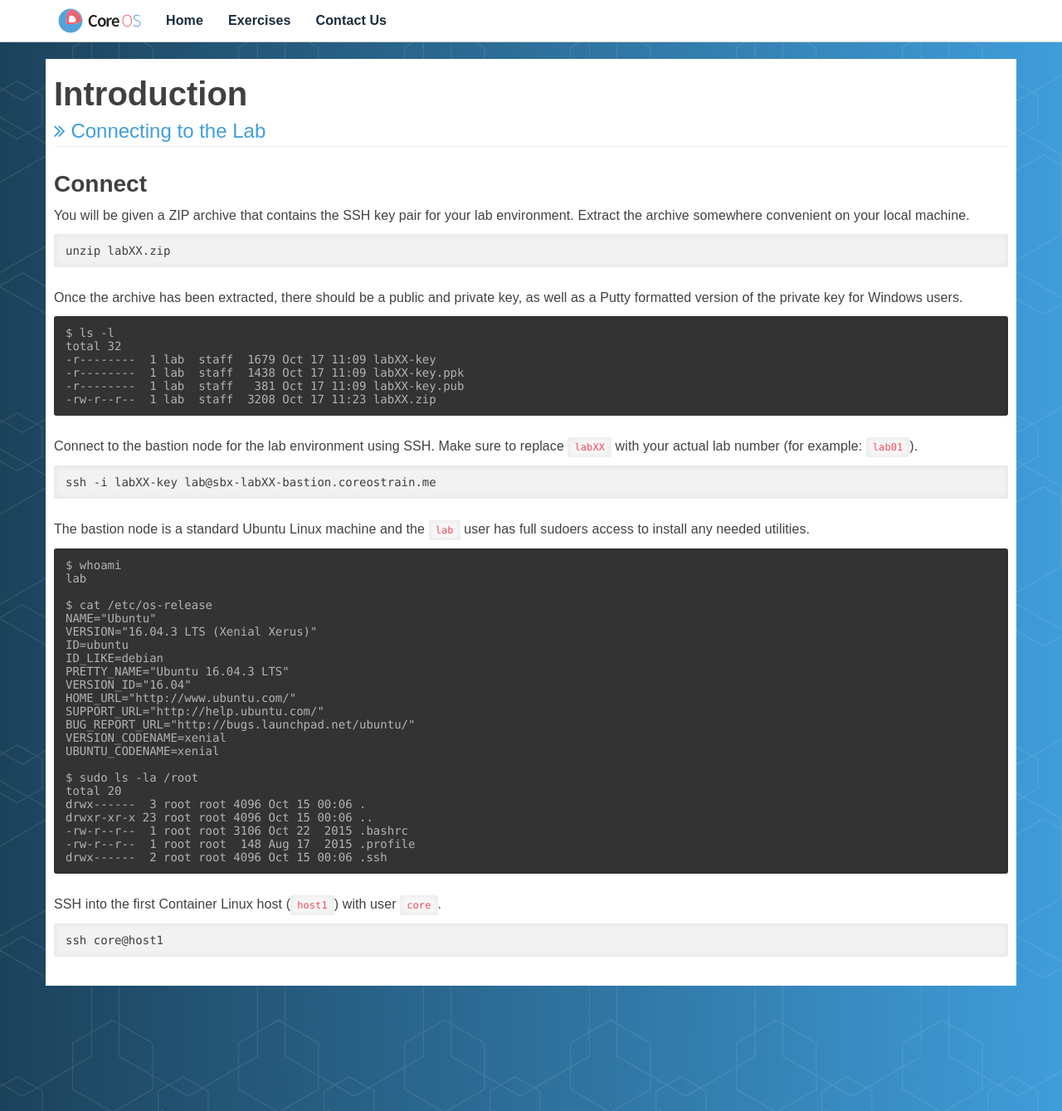
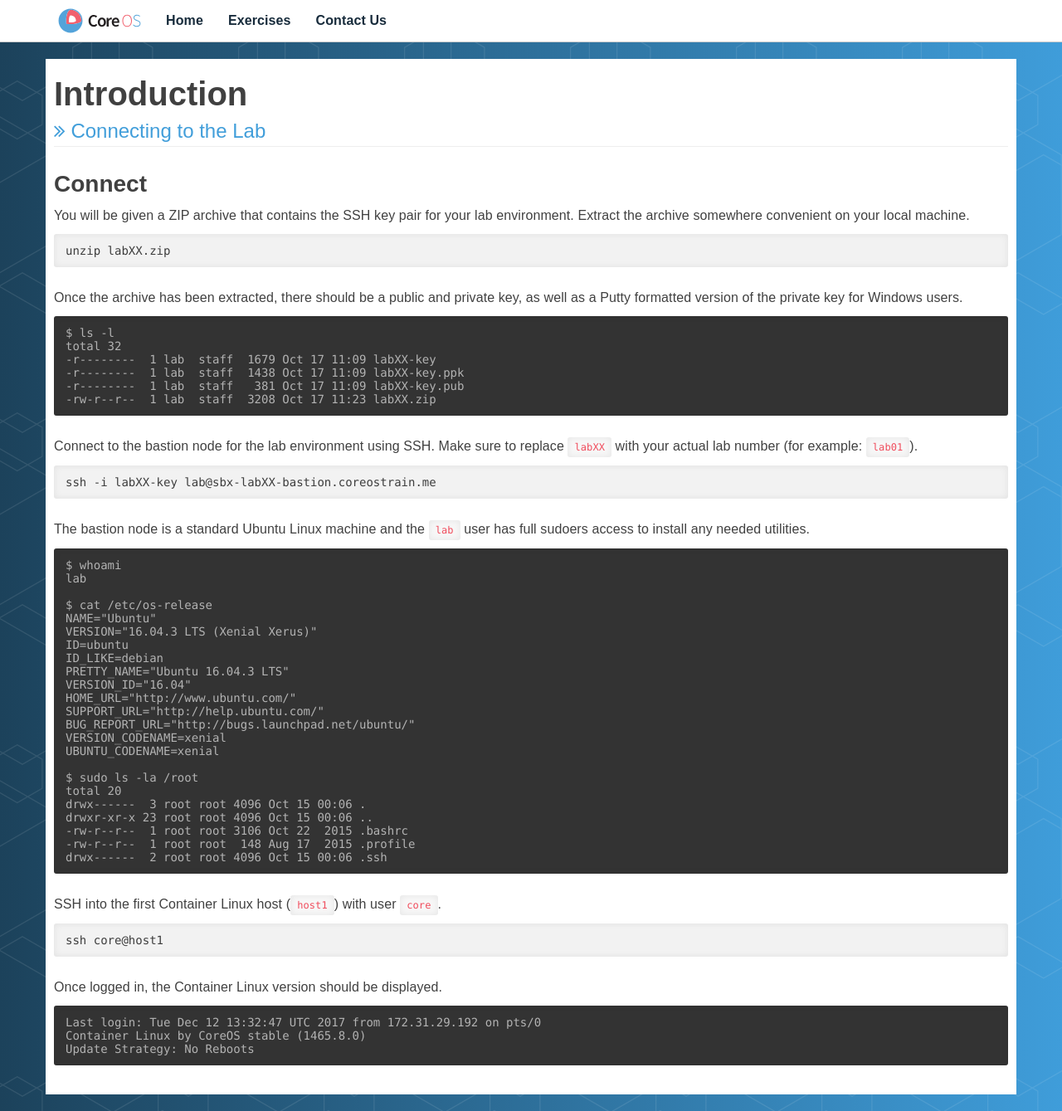
Before and after one commit to RedHatWorkshops/quay-workshop, a Jekyll site: the page built from content/labs/0001-connect.md, in a window 1280 px wide. Shown: the whole page at 83% size. Built offline with Jekyll 4.4.1, drawn with Linux system fonts in a browser that asks for light colours.

Commit message:
Add console output for successful login

````diff
--- a/content/labs/0001-connect.md
+++ b/content/labs/0001-connect.md
@@ -69,3 +69,12 @@ SSH into the first Container Linux host (`host1`) with user `core`.
 ```
 ssh core@host1
 ```
+
+Once logged in, the Container Linux version should be displayed.
+
+{: .console-output}
+```
+Last login: Tue Dec 12 13:32:47 UTC 2017 from 172.31.29.192 on pts/0
+Container Linux by CoreOS stable (1465.8.0)
+Update Strategy: No Reboots
+```
````
